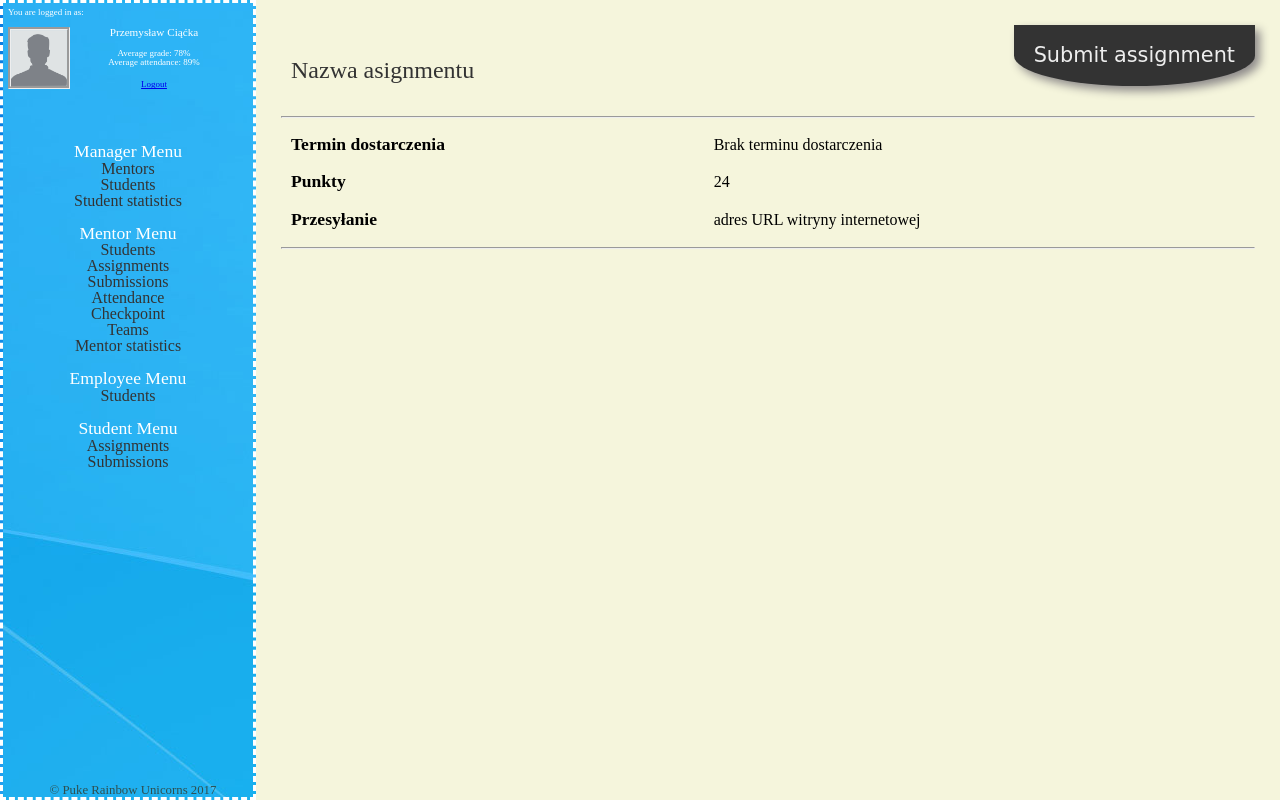
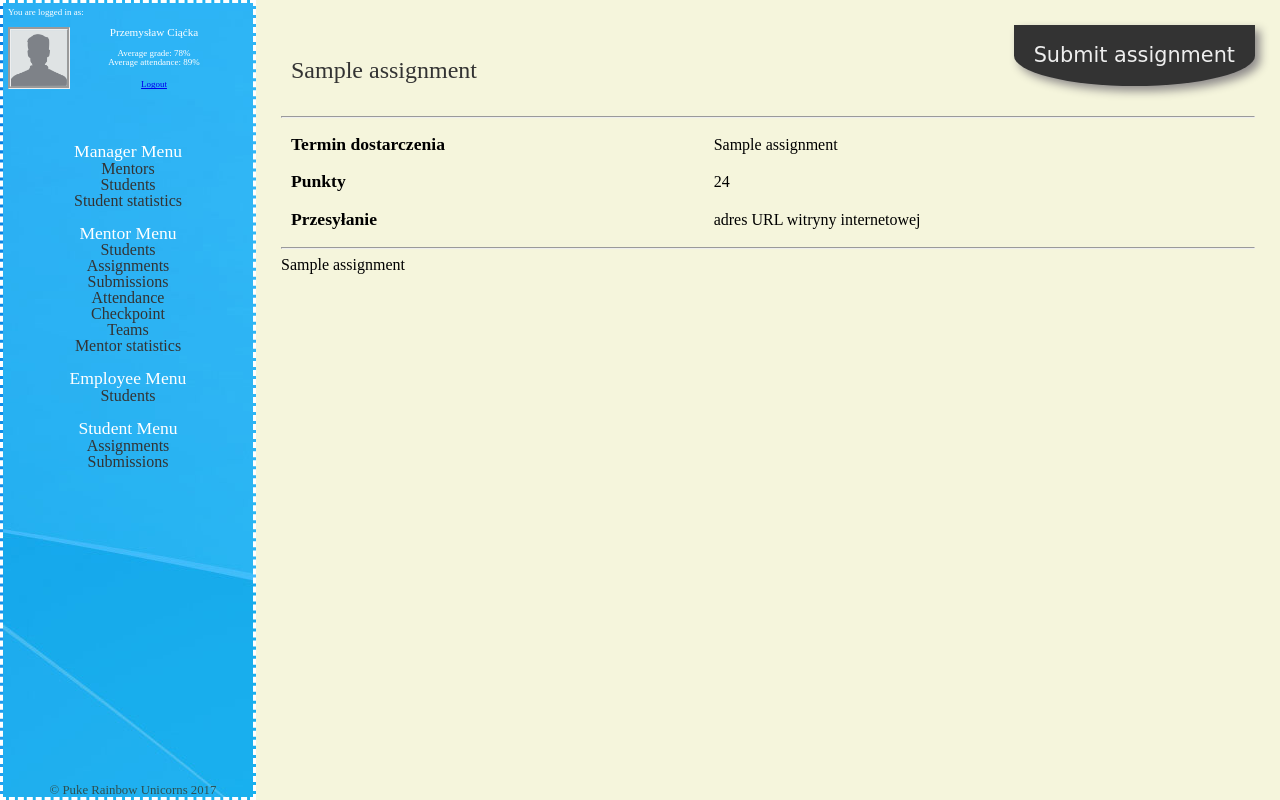
Before and after one commit to patiem/ccms-for-school-python-flask-SQLAlchemy, a Flask app: template templates/submissions.html in a window 1280 px wide. Run offline with Flask 2, Linux system fonts and the light colour scheme; the template is opened without the code that fills it: most values are stand-ins (such as "Sample title", 1, 10 or a date in 2020); some web fonts are replaced.

Commit message:
Show assignment description

```diff
--- a/main.py
+++ b/main.py
@@ -2,6 +2,7 @@ from models.student import Student
 from flask import Flask, request, session, render_template,redirect, url_for
 from models.user import *
 from models.menu import StudentMenu
+from models.assignment import Assignment
 
 app = Flask(__name__)
 app.secret_key = 'any random string'
@@ -14,16 +15,26 @@ def checkpoint():
 
 @app.route('/assignments')
 def show_assignments_list():
-    user_id = session['user']['id']
-    logged_user = Student.return_by_id(user_id) #what with team id??
+    logged_user = make_student()
     assignments = StudentMenu.assignment_list_with_grades(logged_user)
     return render_template('assignments.html', user=logged_user, assignments=assignments)
 
 
-@app.route('/assignments/<id>')
-def show_assignment(id):
-    # logged_user = None
-    return render_template('submissions.html')
+@app.route('/assignments/<idx>', methods=['GET', 'POST'])
+def show_assignment(idx):
+    logged_user = make_student()
+    assignment = Assignment.get_by_id(int(idx))
+    print(assignment)
+    if request.method == 'GET':
+        return render_template('submissions.html', user=logged_user, assignment=assignment)
+    elif request.method == 'POST':
+        pass
+
+
+def make_student():
+    user_id = session['user']['id']
+    logged_user = Student.return_by_id(user_id)  # what with team id??
+    return logged_user
 
 
 @app.route('/logout')
--- a/templates/submissions.html
+++ b/templates/submissions.html
@@ -4,7 +4,7 @@
 
 {% block content %}
     <div id="top">
-    <h2 class="assign_title">Nazwa asignmentu</h2>
+    <h2 class="assign_title">{{ assignment[2] }}</h2>
     <a href="#popup"><div class="fixed_table_button gray_button orange_shadow"> Submit assignment </div></a>
     </div>
     <br>
@@ -13,7 +13,7 @@
         <table class="assignment">
             <tr>
                 <th>Termin dostarczenia</th>
-                <td>Brak terminu dostarczenia</td>
+                <td>{{ assignment[2] }}</td>
             </tr>
             <tr>
                 <th>Punkty</th>
@@ -26,7 +26,7 @@
         </table>
     </section>
     <hr>
-{#    {% html_for_assignment %}#}
+    {{ assignment[5]|safe }}
 
     <div id="popup" class="overlay">
             <h2>Add submission</h2>
```
Also changed, not shown: models/assignment.py (+14 -7 lines).
